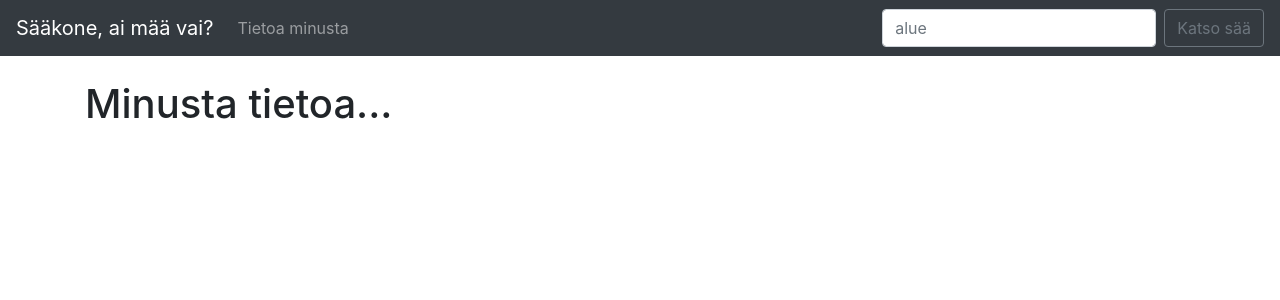
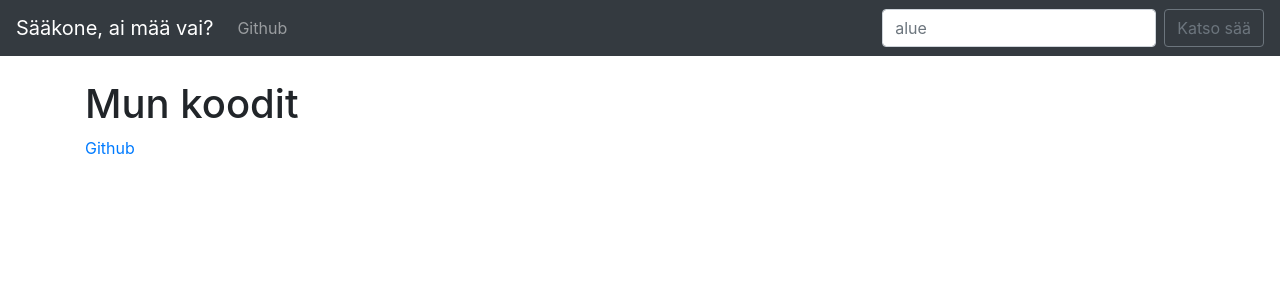
Before and after one commit to zeizeibot/djangoweather, a Django app: page /about in a window 1280 px wide. Shown: the top 300 px of the page. Run offline with Django 3.2, Linux system fonts and the light colour scheme; some libraries are stand-ins or nearby versions.

Commit message:
Lisäsin github linkin

```diff
--- a/lookup/templates/about.html
+++ b/lookup/templates/about.html
@@ -2,6 +2,7 @@
 
 {% block content %}
 
-<h1>Minusta tietoa...</h1>
+<h1>Mun koodit</h1>
+<a href="https://github.com/zeizeibot?tab=repositories" class="link-primary">Github</a>
 
 {% endblock %}
--- a/lookup/templates/base.html
+++ b/lookup/templates/base.html
@@ -32,7 +32,7 @@
   <div class="collapse navbar-collapse" id="navbarSupportedContent">
     <ul class="navbar-nav mr-auto">
      <li class="nav-item">
-        <a class="nav-link" href="{% url 'about' %}">Tietoa minusta</a>
+        <a class="nav-link" href="{% url 'about' %}">Github</a>
       </li>
       </ul>
     <form action="{% url 'home' %}"class="form-inline my-2 my-lg-0" method="POST">
```
